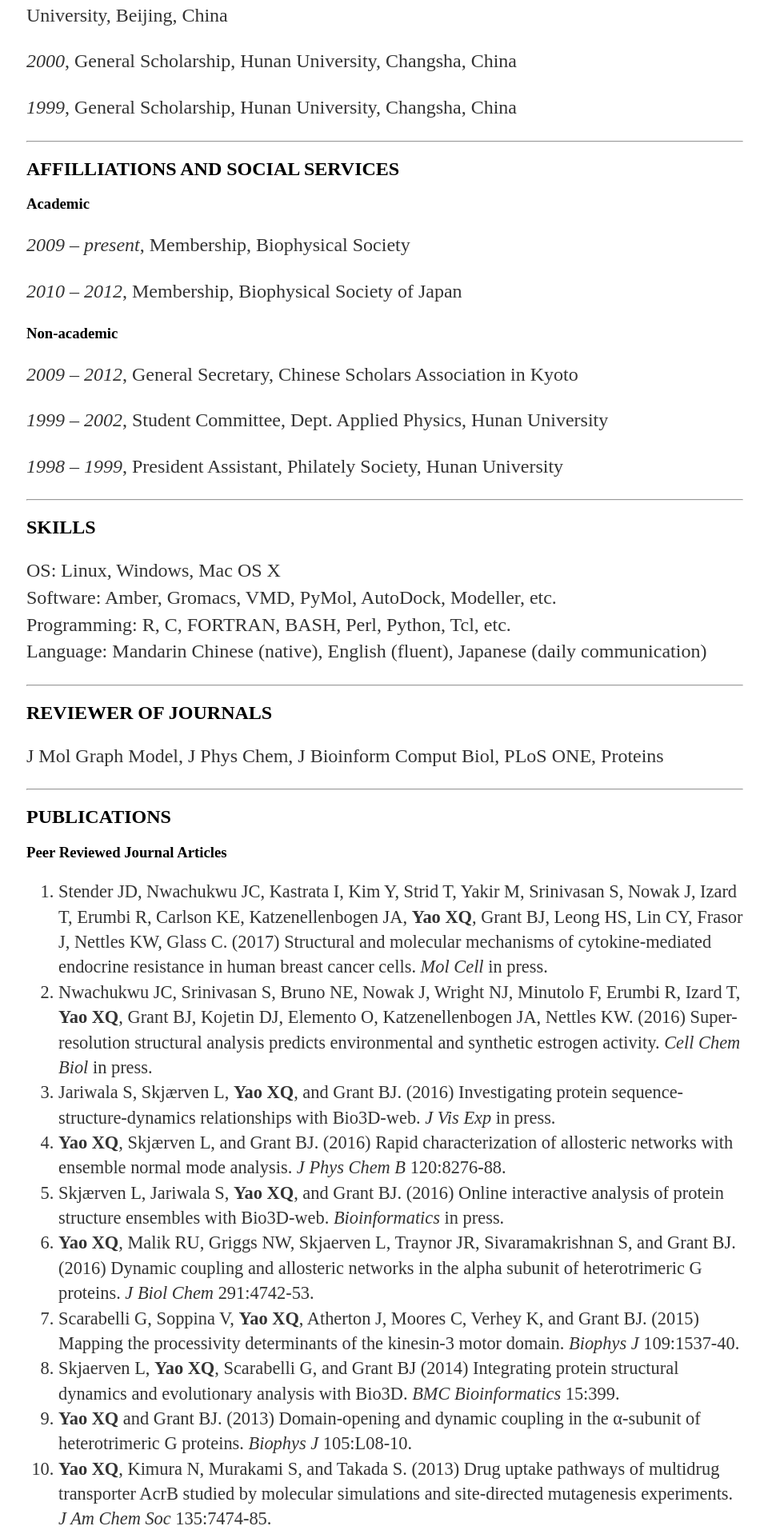
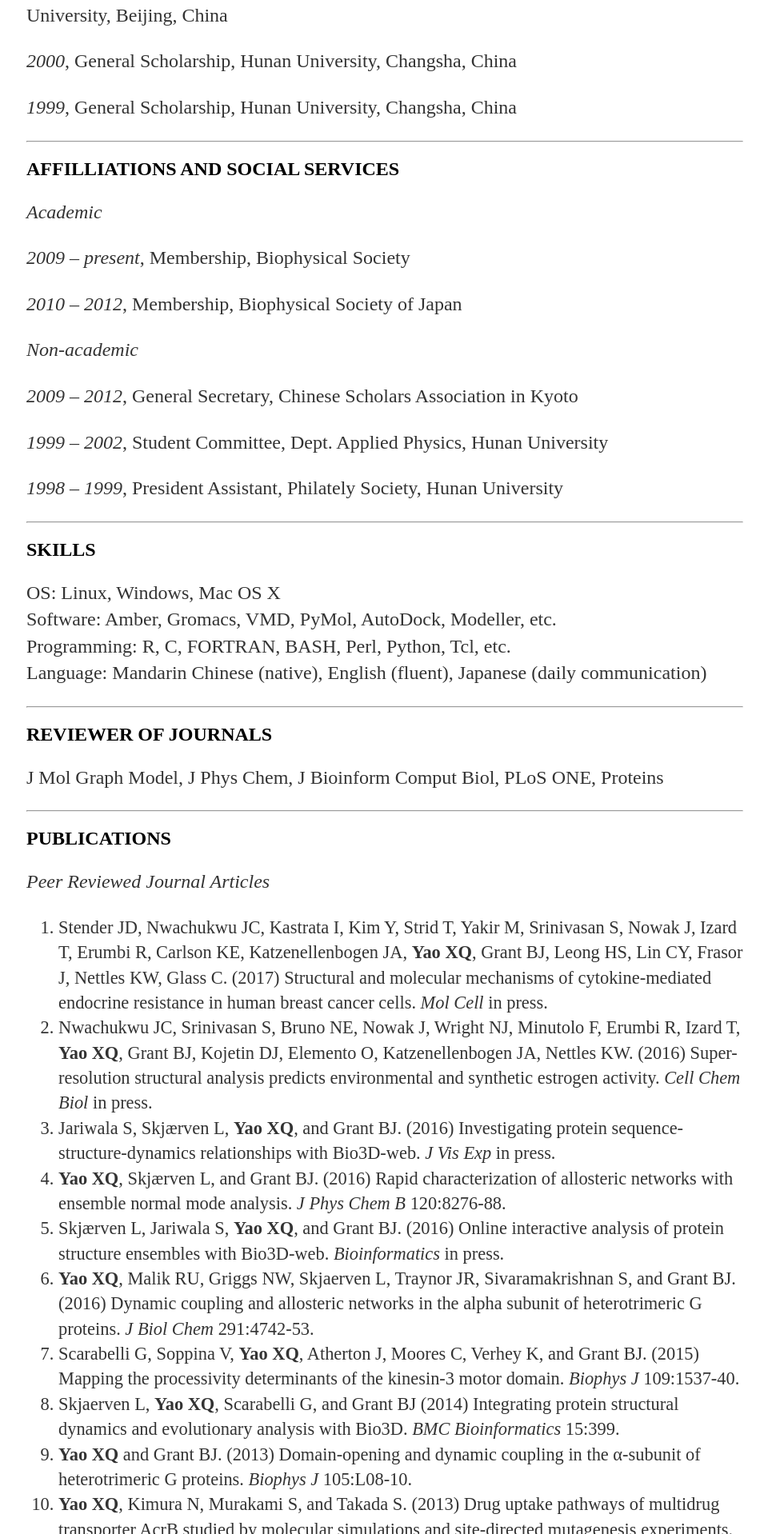
Before and after one commit to xinqyao/xinqyao.github.io, a Jekyll site: the page built from cv/index.md, in a window 1280 px wide. Shown: the part 2003-3921 px from the top of the page at 80% size, without its empty margins (159-1119 px from the left). Built offline with Jekyll 4.4.1, drawn with Linux system fonts in a browser that asks for light colours.

```diff
--- a/cv/index.md
+++ b/cv/index.md
@@ -49,11 +49,11 @@ Website: <https://xinqyao.github.io> <br>
 
 ## AFFILLIATIONS AND SOCIAL SERVICES
 
-### Academic
+*Academic*
 <p> <em>2009 – present</em>, Membership, Biophysical Society </p>
 <p> <em>2010 – 2012</em>, Membership, Biophysical Society of Japan </p>
 
-### Non-academic
+*Non-academic*
 <p> <em>2009 – 2012</em>, General Secretary, Chinese Scholars Association in Kyoto </p>
 <p> <em>1999 – 2002</em>, Student Committee, Dept. Applied Physics, Hunan University </p>
 <p> <em>1998 – 1999</em>, President Assistant, Philately Society, Hunan University </p>
@@ -74,7 +74,7 @@ J Mol Graph Model, J Phys Chem, J Bioinform Comput Biol, PLoS ONE, Proteins
 
 ## PUBLICATIONS
 
-### Peer Reviewed Journal Articles
+*Peer Reviewed Journal Articles*
 1. Stender JD, Nwachukwu JC, Kastrata I, Kim Y, Strid T, Yakir M, Srinivasan S, Nowak J, Izard T, Erumbi R, Carlson KE, Katzenellenbogen JA, **Yao XQ**, Grant BJ, Leong HS, Lin CY, Frasor J, Nettles KW, Glass C. (2017) Structural and molecular mechanisms of cytokine-mediated endocrine resistance in human breast cancer cells. *Mol Cell* in press.
 2. Nwachukwu JC, Srinivasan S, Bruno NE, Nowak J, Wright NJ, Minutolo F, Erumbi R, Izard T, **Yao XQ**, Grant BJ, Kojetin DJ, Elemento O, Katzenellenbogen JA, Nettles KW. (2016) Super-resolution structural analysis predicts environmental and synthetic estrogen activity. *Cell Chem Biol* in press.
 3. Jariwala S, Skjærven L, **Yao XQ**, and Grant BJ. (2016) Investigating protein sequence-structure-dynamics relationships with Bio3D-web. *J Vis Exp* in press.
@@ -93,7 +93,7 @@ J Mol Graph Model, J Phys Chem, J Bioinform Comput Biol, PLoS ONE, Proteins
 16. **Yao XQ** and She ZS. (2008) Key residue-dominated protein folding dynamics. *Biochem Biophys Res Comm* 373:64-8.
 17. **Yao XQ**, Zhu HQ, and She ZS. (2008) A dynamic Bayesian network approach to protein secondary structure prediction. *BMC Bioinformatics* 9:49.
 
-### Talks
+*Talks*
 * “Dynamic coupling and activation mechanisms of heterotrimeric G proteins”, (2016) Cytoskeleton Seminar, University of Michigan
 * “Dynamic coupling and allosteric networks in the alpha subunit of heterotrimeric G proteins”, (2015) Sigtrans Seminar, University of Michigan
 * “G protein allosteric networks from molecular dynamics and normal mode analysis”, (2014) Sigtrans Seminar, University of Michigan
@@ -107,7 +107,7 @@ J Mol Graph Model, J Phys Chem, J Bioinform Comput Biol, PLoS ONE, Proteins
 * “Rotatory mechanism of AcrB transporter studied by coarse-grained simulation”, (2009) Workshop for Next-Generation Integrated Simulation of Living Matters on Molecular Scale, Tokyo, Japan
 * “Protein sequence, structure, and dynamics”, (2007) Institute for theoretical physics, Chinese Academy of Science, Beijing, China
 
-### Posters
+*Posters*
 * **Yao XQ**, Malik RU, Griggs NW, Skjaerven L, Traynor JR, Sivaramakrishnan S, Grant BJ. Dynamic coupling and allosteric networks in the alpha subunit of heterotrimeric G proteins. (2016) The 60th Annual Meeting of Biophysical Society, LA.
 * Skjaerven L, Jariwala S, **Yao XQ**, Ide J, Grant BJ. The Bio3D project: interactive tools for Structural Bioinformatics. (2016) The 60th Annual Meeting of Biophysical Society, LA.
 * Skjaerven L, **Yao XQ**, Jariwala S, Grant BJ. Bio3D: interactive tools for structural bioinformatics. (2016) The 60th Annual Meeting of Biophysical Society, LA.
```
